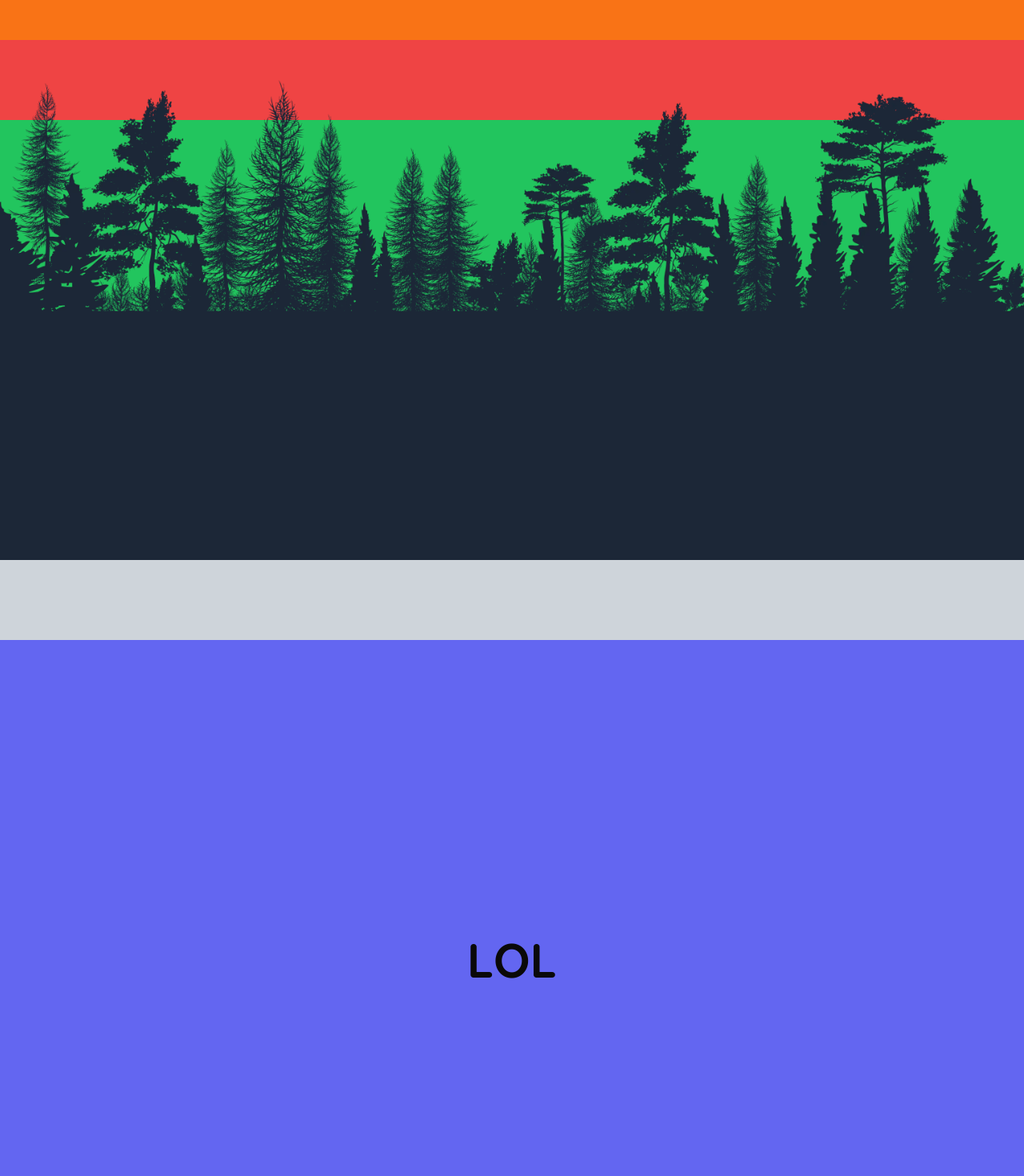
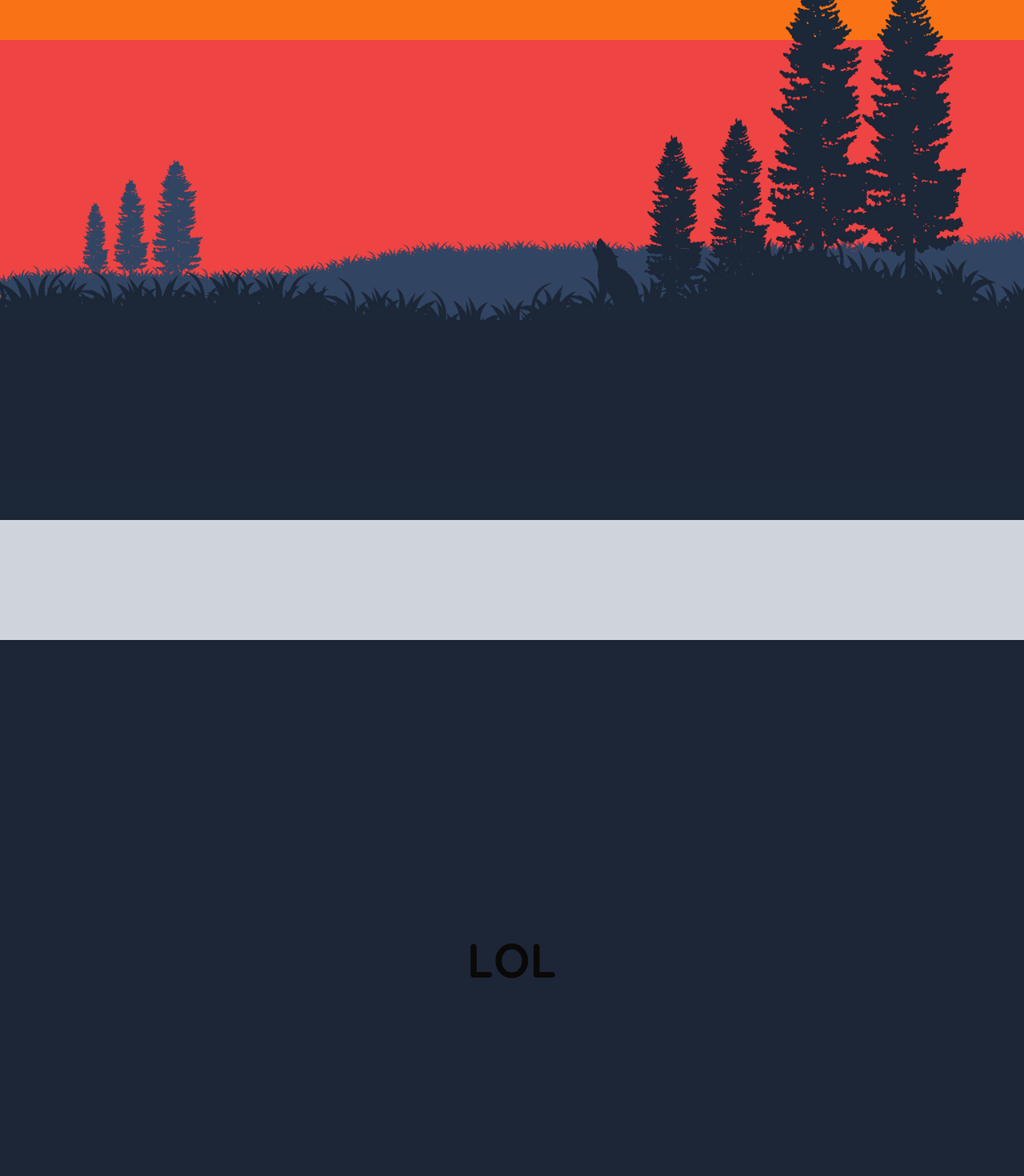
Before and after one commit to SiMamank115/portfolio-next, a Next.js app: page / in a window 1280 px wide. Shown: the top 1470 px of the page at 80% size. Built offline with nearby package versions, Linux system fonts and the light colour scheme.

Commit message:
parallax again

```diff
--- a/src/pages/_app.js
+++ b/src/pages/_app.js
@@ -14,7 +14,7 @@ export default function App({ Component, pageProps }) {
     useEffect(() => {
         window.scrollTo(0, 0);
         async function fetchData() {
-            await LoadImage(["layer-1-long.webp"]);
+            await LoadImage(["layer-1.webp","layer-2.webp"]);
             setLmageloaded(true);
         }
         if (imageloaded) {
--- a/src/pages/index.js
+++ b/src/pages/index.js
@@ -65,10 +65,11 @@ export default function Home() {
                     {text_animation}
                 </div>
                     <div data-scroll-speed={5} data-scroll key={"parallax-layer-1"} id={"parallax-layer-1"} className={"parallax-layer-1 parallax-layer"}></div>
+                    <div data-scroll-speed={4} data-scroll key={"parallax-layer-1-extender"} id={"parallax-layer-1-extender"} className={"parallax-layer-1-extender parallax-layer"}></div>
                     <div data-scroll-speed={4} data-scroll key={"parallax-layer-2"} id={"parallax-layer-2"} className={"parallax-layer-2 parallax-layer"}></div>
                     <div data-scroll-speed={3} data-scroll key={"parallax-layer-3"} id={"parallax-layer-3"} className={"parallax-layer-3 parallax-layer"}></div>
                     <div data-scroll-speed={2} data-scroll key={"parallax-layer-4"} id={"parallax-layer-4"} className={"parallax-layer-4 parallax-layer"}></div>
-                <div className="bg-indigo-500 text-3xl sm:text-6xl flex min-h-screen flex-wrap justify-center items-center font-extrabold section-1">
+                <div className="bg-[#1C2637] text-3xl sm:text-6xl flex min-h-screen flex-wrap justify-center items-center font-extrabold section-1">
                     LOL
                 </div>
             </div>
--- a/src/styles/globals.css
+++ b/src/styles/globals.css
@@ -28,6 +28,7 @@
 body {
     color: var(--foreground-rgb);
     background: linear-gradient(to bottom, transparent, var(--background-end-rgb)) var(--background-start-rgb);
+    @apply max-w-[1280px] mx-auto;
 }
 .loaded {
     @apply transition duration-1000 opacity-0 delay-200;
@@ -41,13 +42,16 @@ div[data-aos][data-aos-easing][data-aos-delay].text-exit {
 .parallax-layer {
     @apply absolute;
 }
+.parallax-layer-1-extender {
+    @apply h-[200px] w-screen bg-[#1C2637] z-[100] top-1/2;
+}
 .parallax-layer-1 {
-    @apply h-[600px] w-screen bg-[url('/layer-1-long.webp')] bg-right-top bg-cover z-[100];
-    top: calc(50% - 300px);
+    @apply h-[700px] w-screen bg-[url('/layer-1.webp')] bg-top bg-cover z-[100];
+    top: calc(50% - 450px);
 }
 .parallax-layer-2 {
-    @apply h-[250px] w-screen bg-green-500 z-[99];
-    top: calc(50% - 250px);
+    @apply h-[700px] w-screen bg-[url('/layer-2.webp')] bg-top bg-cover z-[99];
+    top: calc(50% - 600px);
 }
 .parallax-layer-3 {
     @apply h-[350px] w-screen bg-red-500 z-[98];
```
Also changed, not shown: public/layer-1.webp, public/layer-2.webp (added).
